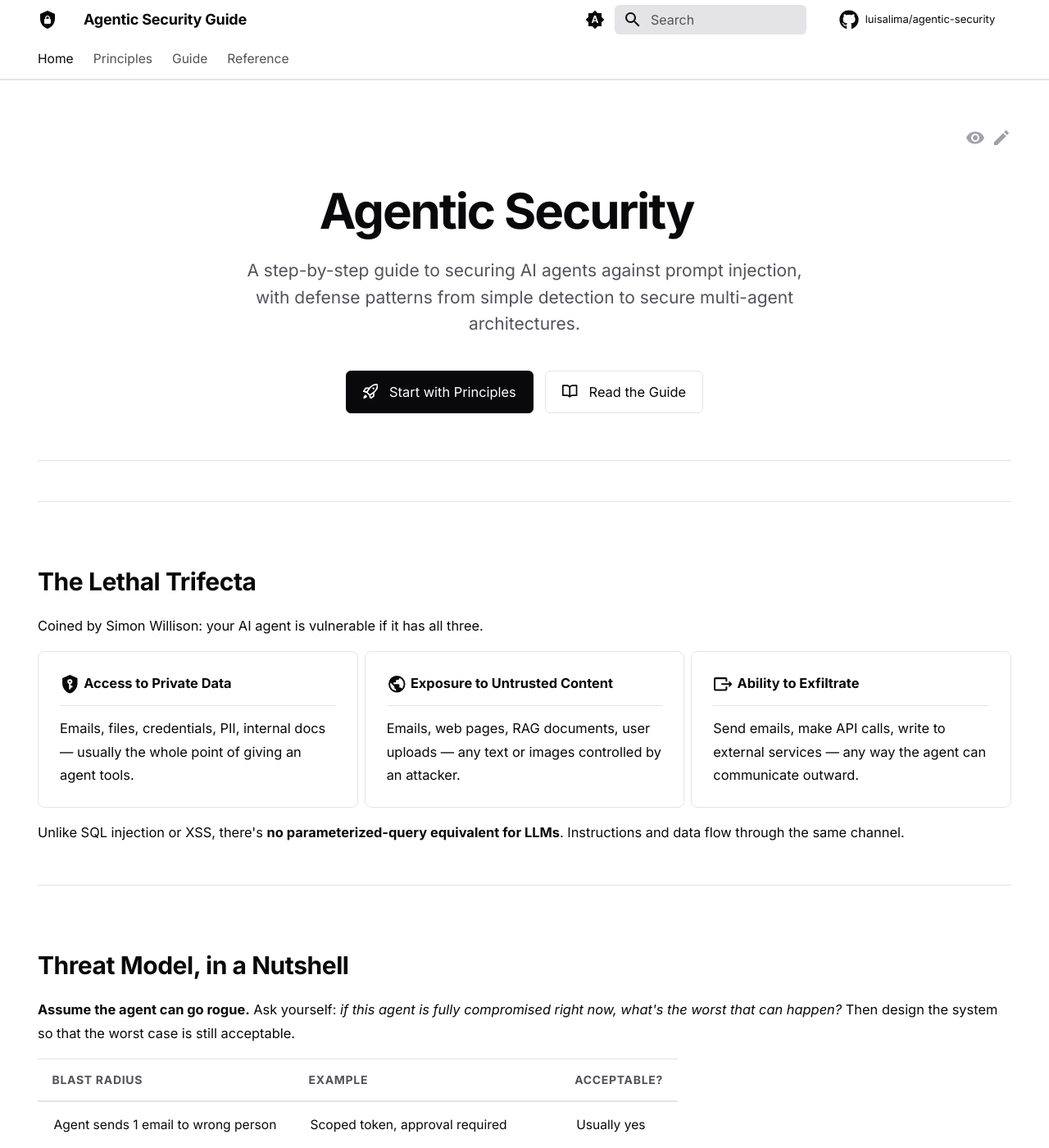
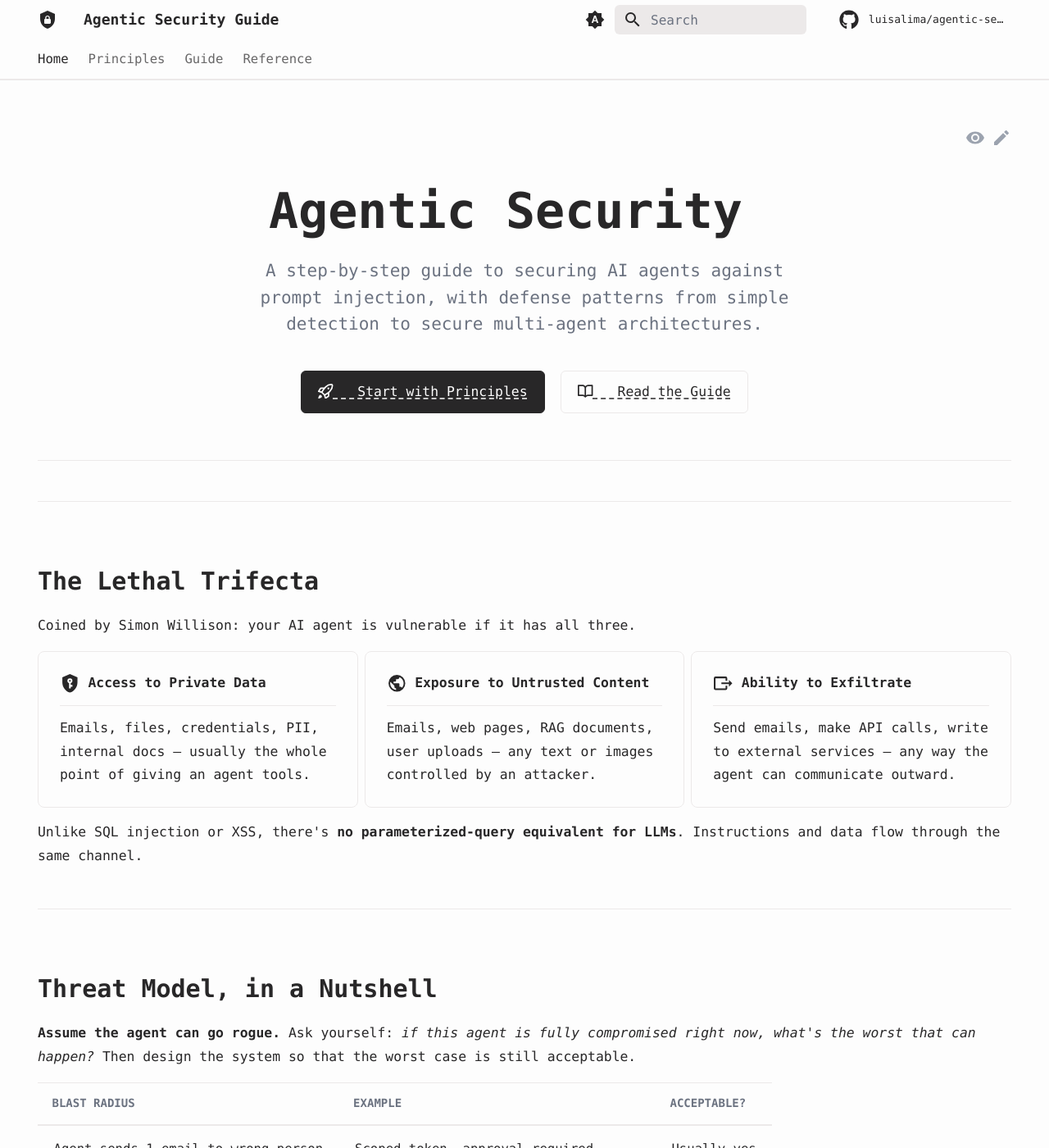
Before and after one commit to luisalima/agentic-security, an MkDocs documentation site: the page built from docs/index.md, in a window 1280 px wide and 1400 px high. Shown: the whole window at 82% size. Built offline with MkDocs 1.6.1 and Material for MkDocs 9.7.7, drawn with Linux system fonts in a browser that asks for light colours; some web fonts are replaced; comment, search, counter and statistics services are not loaded.

Commit message:
docs: align pages theme with main site

```diff
--- a/docs/stylesheets/extra.css
+++ b/docs/stylesheets/extra.css
@@ -1,7 +1,7 @@
 /* ===========================================================================
- * Agentic Security — "Refined" theme
- * Near-monochrome base, single indigo accent. Inspired by Linear, Resend,
- * Substack, Tailwind. Flat, quiet, typography-forward.
+ * Agentic Security — Luisa Lima site-aligned theme
+ * Uses the same Google Sans Code family, restrained surfaces, dashed links,
+ * and custom color tokens from luisalima.com.
  * ======================================================================== */
 
 /* ---------------------------------------------------------------------------
@@ -9,8 +9,8 @@
  * ------------------------------------------------------------------------ */
 
 :root {
-  --md-text-font: "Inter", -apple-system, BlinkMacSystemFont, "Segoe UI", sans-serif;
-  --md-code-font: "JetBrains Mono", "SF Mono", Menlo, Consolas, monospace;
+  --md-text-font: "Google Sans Code", ui-monospace, "SF Mono", Menlo, Consolas, monospace;
+  --md-code-font: "Google Sans Code", ui-monospace, "SF Mono", Menlo, Consolas, monospace;
 }
 
 /* ---------------------------------------------------------------------------
@@ -20,32 +20,28 @@
  * ------------------------------------------------------------------------ */
 
 [data-md-color-scheme="default"] {
-  /* Primary = header. White, not colored — that's the Linear/Resend move. */
-  --md-primary-fg-color:           #ffffff;
-  --md-primary-fg-color--light:    #fafafa;
-  --md-primary-fg-color--dark:     #f4f4f5;
-  --md-primary-bg-color:           #09090b;   /* text on header */
-  --md-primary-bg-color--light:    #52525b;
+  --md-primary-fg-color:           #fdfdfd;
+  --md-primary-fg-color--light:    #fdfdfd;
+  --md-primary-fg-color--dark:     #e6e6e6;
+  --md-primary-bg-color:           #282728;
+  --md-primary-bg-color--light:    #6b7280;
 
-  /* Accent — the one color the site uses. Indigo. */
-  --md-accent-fg-color:            #4f46e5;   /* indigo-600 */
-  --md-accent-fg-color--transparent: rgba(79, 70, 229, 0.08);
+  --md-accent-fg-color:            #006cac;
+  --md-accent-fg-color--transparent: rgba(0, 108, 172, 0.1);
   --md-accent-bg-color:            #ffffff;
-  --md-accent-bg-color--light:     #eef2ff;
+  --md-accent-bg-color--light:     #fdfdfd;
 
-  /* Body — pure white, near-black text */
-  --md-default-bg-color:           #ffffff;
-  --md-default-fg-color:           #09090b;   /* zinc-950 */
-  --md-default-fg-color--light:    #52525b;   /* zinc-600 */
-  --md-default-fg-color--lighter:  #a1a1aa;   /* zinc-400 */
-  --md-default-fg-color--lightest: #e4e4e7;   /* zinc-200 — borders */
+  --md-default-bg-color:           #fdfdfd;
+  --md-default-fg-color:           #282728;
+  --md-default-fg-color--light:    #6b7280;
+  --md-default-fg-color--lighter:  #9ca3af;
+  --md-default-fg-color--lightest: #ece9e9;
 
-  /* Code — monochrome, not colored */
-  --md-code-bg-color:              #f4f4f5;   /* zinc-100 */
-  --md-code-fg-color:              #18181b;
+  --md-code-bg-color:              #e6e6e6;
+  --md-code-fg-color:              #282728;
 
   /* Links — explicit, so Material's primary-derived default doesn't leak through */
-  --md-typeset-a-color:            #4f46e5;
+  --md-typeset-a-color:            #282728;
 }
 
 /* ---------------------------------------------------------------------------
@@ -53,26 +49,26 @@
  * ------------------------------------------------------------------------ */
 
 [data-md-color-scheme="slate"] {
-  --md-primary-fg-color:           #09090b;   /* near-black header */
-  --md-primary-fg-color--light:    #18181b;
-  --md-primary-fg-color--dark:     #000000;
-  --md-primary-bg-color:           #fafafa;
+  --md-primary-fg-color:           #212737;
+  --md-primary-fg-color--light:    #343f60;
+  --md-primary-fg-color--dark:     #212737;
+  --md-primary-bg-color:           #eaedf3;
 
-  --md-accent-fg-color:            #818cf8;   /* indigo-400 */
-  --md-accent-fg-color--transparent: rgba(129, 140, 248, 0.12);
+  --md-accent-fg-color:            #ff6b01;
+  --md-accent-fg-color--transparent: rgba(255, 107, 1, 0.12);
 
-  --md-default-bg-color:           #0a0a0a;   /* near-black */
-  --md-default-bg-color--light:    #111113;
-  --md-default-bg-color--lighter:  #18181b;
-  --md-default-fg-color:           #fafafa;
-  --md-default-fg-color--light:    #a1a1aa;
-  --md-default-fg-color--lighter:  #52525b;
-  --md-default-fg-color--lightest: #27272a;
+  --md-default-bg-color:           #212737;
+  --md-default-bg-color--light:    #343f60;
+  --md-default-bg-color--lighter:  #343f60;
+  --md-default-fg-color:           #eaedf3;
+  --md-default-fg-color--light:    #afb9ca;
+  --md-default-fg-color--lighter:  #7f8ca1;
+  --md-default-fg-color--lightest: #ab4b08;
 
-  --md-code-bg-color:              #18181b;
-  --md-code-fg-color:              #fafafa;
+  --md-code-bg-color:              #343f60;
+  --md-code-fg-color:              #eaedf3;
 
-  --md-typeset-a-color:            #a5b4fc;   /* indigo-300 */
+  --md-typeset-a-color:            #eaedf3;
 }
 
 /* ---------------------------------------------------------------------------
@@ -93,7 +89,7 @@
 
 .md-header__title {
   font-weight: 600;
-  letter-spacing: -0.01em;
+  letter-spacing: 0;
 }
 
 /* Tabs — quiet. No colored bar, just text on header-bg, with a thin underline
@@ -130,7 +126,7 @@
 }
 
 [data-md-color-scheme="slate"] .md-search__form {
-  background: #1f1f22;
+  background: #343f60;
 }
 
 /* ---------------------------------------------------------------------------
@@ -144,7 +140,7 @@
 
 .md-typeset h1 {
   font-weight: 700;
-  letter-spacing: -0.025em;
+  letter-spacing: 0;
   font-size: 2.1rem;
   margin-bottom: 0.6em;
   color: var(--md-default-fg-color);
@@ -152,7 +148,7 @@
 
 .md-typeset h2 {
   font-weight: 650;
-  letter-spacing: -0.015em;
+  letter-spacing: 0;
   font-size: 1.5rem;
   margin-top: 2.5em;
   padding-bottom: 0;
@@ -161,7 +157,7 @@
 
 .md-typeset h3 {
   font-weight: 600;
-  letter-spacing: -0.01em;
+  letter-spacing: 0;
   font-size: 1.15rem;
   margin-top: 2em;
 }
@@ -209,7 +205,7 @@
 
 [data-md-color-scheme="slate"] .md-typeset .grid.cards > ul > li:hover,
 [data-md-color-scheme="slate"] .md-typeset .grid > .card:hover {
-  background: #141416;
+  background: #343f60;
 }
 
 .md-typeset .grid.cards > ul > li > hr {
@@ -236,8 +232,18 @@
   border-bottom: 1px solid var(--md-default-fg-color--lightest);
   text-transform: uppercase;
   font-size: 0.7rem;
-  letter-spacing: 0.05em;
+  letter-spacing: 0;
   color: var(--md-default-fg-color--light);
+}
+
+.md-typeset a {
+  text-decoration-line: underline;
+  text-decoration-style: dashed;
+  text-underline-offset: 0.18em;
+}
+
+.md-typeset a:hover {
+  color: var(--md-accent-fg-color);
 }
 
 .md-typeset table:not([class]) td {
@@ -331,7 +337,7 @@
 .md-nav__title {
   font-size: 0.7rem;
   text-transform: uppercase;
-  letter-spacing: 0.08em;
+  letter-spacing: 0;
   color: var(--md-default-fg-color--light);
   font-weight: 600;
 }
@@ -365,7 +371,7 @@
 .md-typeset .hero h1 {
   font-size: 3rem;
   font-weight: 700;
-  letter-spacing: -0.035em;
+  letter-spacing: 0;
   margin-bottom: 0.3em;
   color: var(--md-default-fg-color);
   /* kill any gradient */
--- a/mkdocs.yml
+++ b/mkdocs.yml
@@ -1,5 +1,5 @@
 site_name: Agentic Security Guide
-site_url: https://luisalima.github.io/agentic-security/
+site_url: https://luisalima.com/agentic-security/
 site_description: A step-by-step guide to securing AI agents against prompt injection.
 site_author: Luisa Lima
 repo_url: https://github.com/luisalima/agentic-security
@@ -10,8 +10,8 @@ theme:
   name: material
   language: en
   font:
-    text: Inter
-    code: JetBrains Mono
+    text: Google Sans Code
+    code: Google Sans Code
   icon:
     logo: material/shield-lock
     repo: fontawesome/brands/github
```
